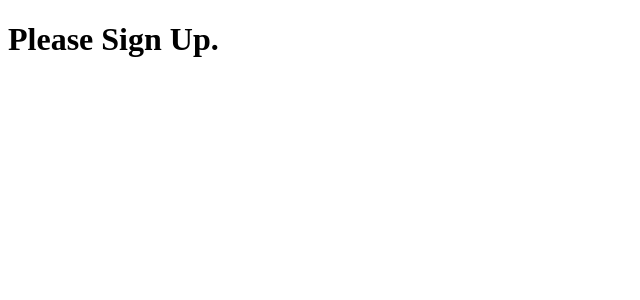
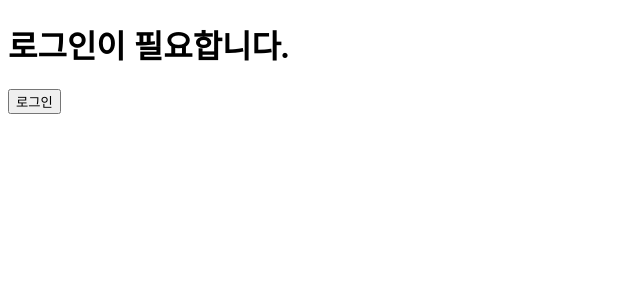
Before and after one commit to rowing0328/react-typescript-zero-to-hero, a React (Vite) app in the folder react/: page / in a window 1280 px wide. Shown: the top 300 px of the page, without its empty margins (0-640 px from the left). Built offline with nearby package versions, Linux system fonts and the light colour scheme.

Commit message:
Feat : 미션 7. 조건부 렌더링 - if

```diff
--- a/react/src/App.tsx
+++ b/react/src/App.tsx
@@ -1,15 +1,41 @@
-/* 조건부 렌더링 - if */
-import Greeting from './component/Greeting';
+/* 로그인 상태에 따른 화면 렌더링 */
+import LoginStatus from './component/LoginStatus.tsx';
+import { useState } from 'react';
 
 export default function App() {
-  const isLoggedIn: boolean = false;
+  const [isLoggedIn, setLoggedIn] = useState(false);
+
+  const handleLoggedIn = () => {
+    setLoggedIn(true);
+  };
+
+  const handleLogout = () => {
+    setLoggedIn(false);
+  };
 
   return (
     <>
-      <Greeting isLoggedIn={isLoggedIn} />
+      <LoginStatus
+        isLoggedIn={isLoggedIn}
+        handleLoggedIn={handleLoggedIn}
+        handleLogout={handleLogout}
+      />
     </>
   );
 }
+
+/* 조건부 렌더링 - if */
+// import Greeting from './component/Greeting';
+//
+// export default function App() {
+//   const isLoggedIn: boolean = false;
+//
+//   return (
+//     <>
+//       <Greeting isLoggedIn={isLoggedIn} />
+//     </>
+//   );
+// }
 
 /* 카운터 앱 만들기 v3 */
 // import Count from './component/Count';
--- /dev/null
+++ b/react/src/component/LoginStatus.tsx
@@ -0,0 +1,25 @@
+export default function LoginStatus({
+  isLoggedIn,
+  handleLoggedIn,
+  handleLogout,
+}: {
+  isLoggedIn: boolean;
+  handleLoggedIn: () => void;
+  handleLogout: () => void;
+}) {
+  if (isLoggedIn) {
+    return (
+      <>
+        <h1>환영합니다, 사용자!</h1>
+        <button onClick={handleLogout}>로그아웃</button>
+      </>
+    );
+  }
+
+  return (
+    <>
+      <h1>로그인이 필요합니다.</h1>
+      <button onClick={handleLoggedIn}>로그인</button>
+    </>
+  );
+}
```
